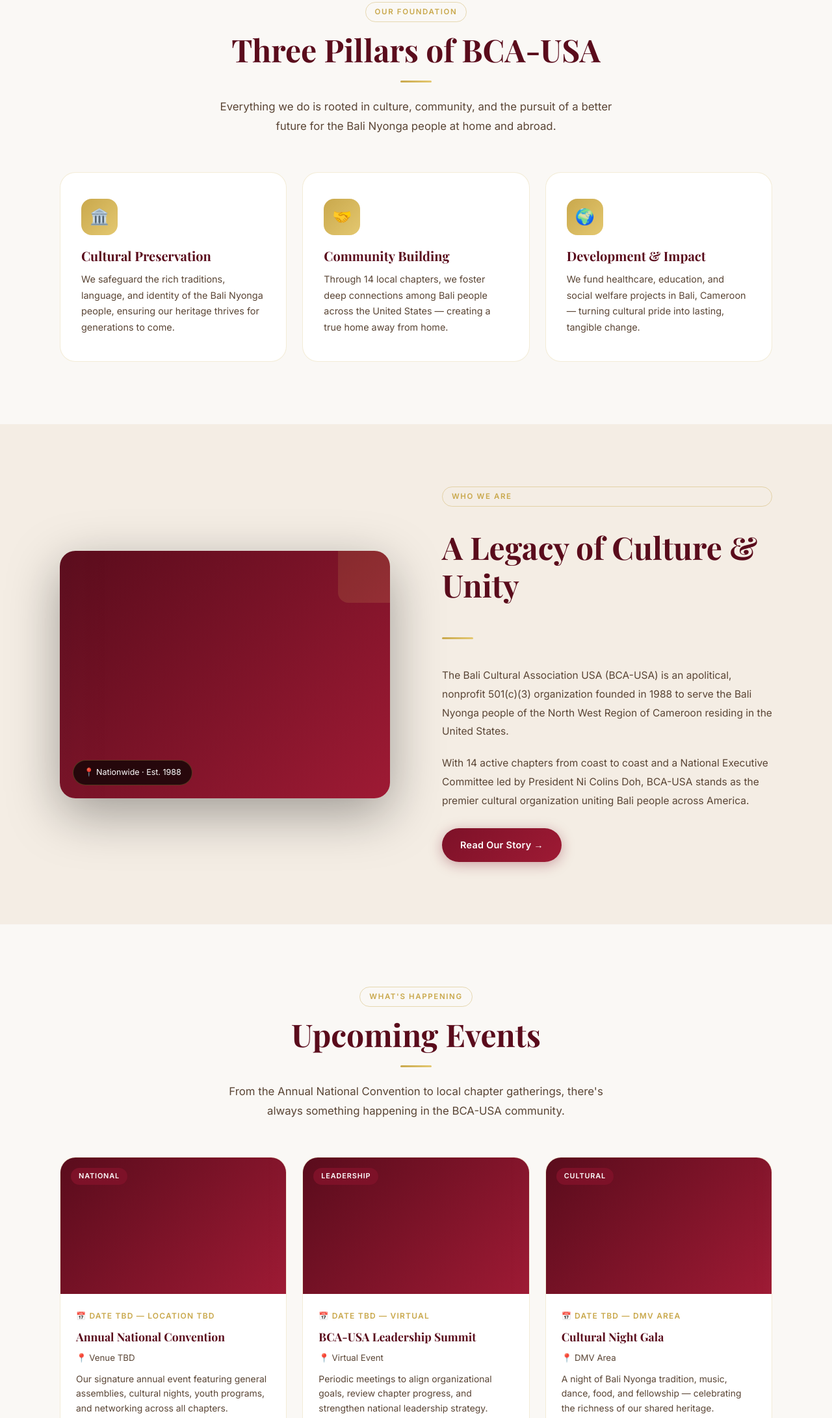
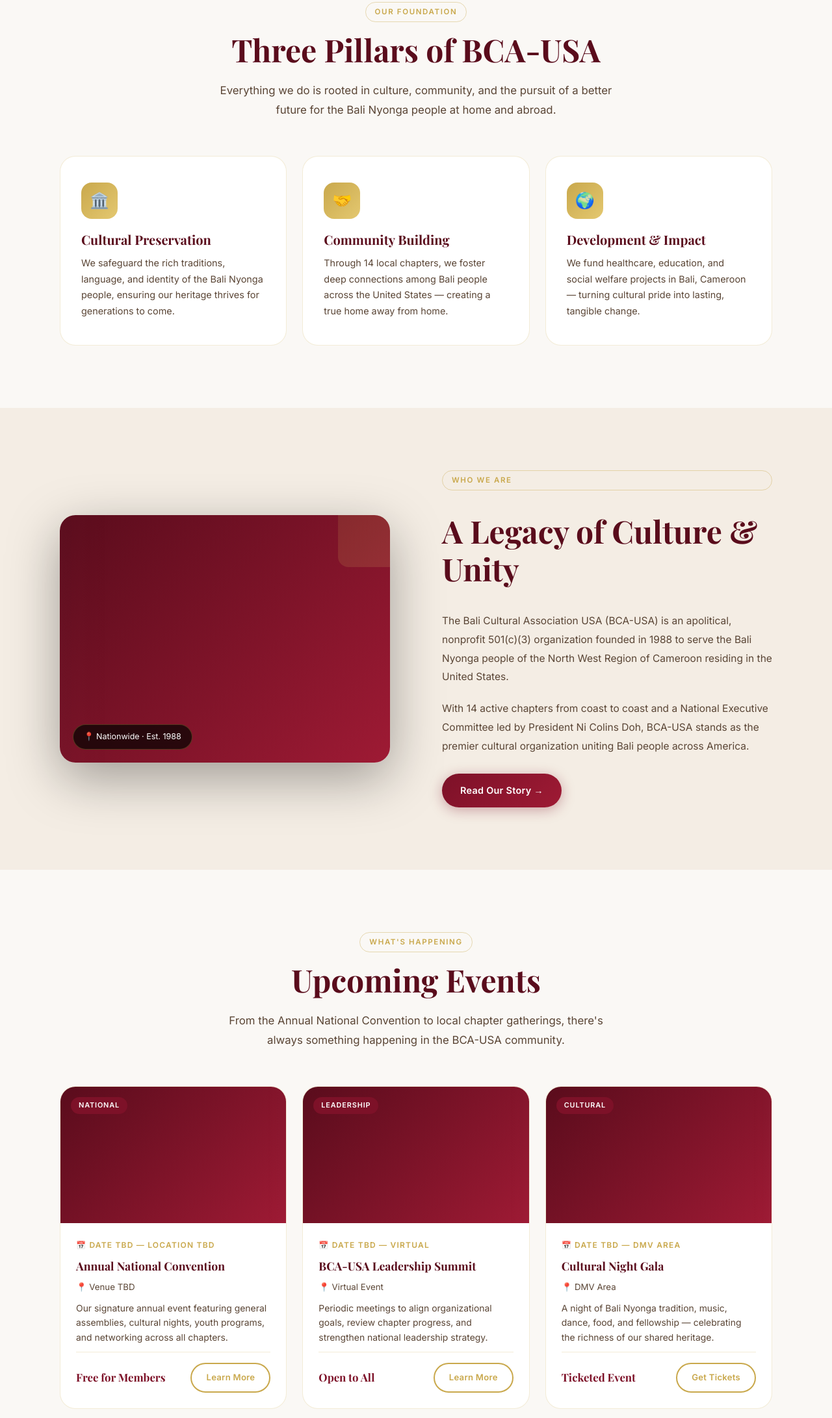
Before and after one commit to dantehsema/BCA-USA, a plain HTML site: page index.html in a window 1280 px wide. Shown: the part 1198-3381 px from the top of the page at 65% size. Drawn offline with nearby package versions, Linux system fonts and the light colour scheme; a web font is replaced by a local one.

Commit message:
Remove all gold divider bars from all pages

```diff
--- a/index.html
+++ b/index.html
@@ -89,7 +89,6 @@
       <div class="text-center reveal">
         <span class="badge">Our Foundation</span>
         <h2 class="section-title dark">Three Pillars of BCA-USA</h2>
-        <div class="divider center"></div>
         <p class="lead">Everything we do is rooted in culture, community, and the pursuit of a better future for the Bali Nyonga people at home and abroad.</p>
       </div>
       <div class="pillars-grid">
@@ -124,7 +123,6 @@
         <div class="about-body reveal reveal-delay-1">
           <span class="badge">Who We Are</span>
           <h2 class="section-title dark">A Legacy of Culture &amp; Unity</h2>
-          <div class="divider"></div>
           <p>The Bali Cultural Association USA (BCA-USA) is an apolitical, nonprofit 501(c)(3) organization founded in 1988 to serve the Bali Nyonga people of the North West Region of Cameroon residing in the United States.</p>
           <p>With 14 active chapters from coast to coast and a National Executive Committee led by President Ni Colins Doh, BCA-USA stands as the premier cultural organization uniting Bali people across America.</p>
           <a href="about.html" class="btn btn-burg" id="about-readmore-btn" style="margin-top:8px;align-self:flex-start">Read Our Story →</a>
@@ -139,7 +137,6 @@
       <div class="text-center reveal">
         <span class="badge">What's Happening</span>
         <h2 class="section-title dark">Upcoming Events</h2>
-        <div class="divider center"></div>
         <p class="lead">From the Annual National Convention to local chapter gatherings, there's always something happening in the BCA-USA community.</p>
       </div>
       <div class="events-grid">
@@ -222,7 +219,6 @@
       <div class="text-center reveal">
         <span class="badge">Across the Nation</span>
         <h2 class="section-title dark">Our 14 Chapters</h2>
-        <div class="divider center"></div>
         <p class="lead">BCA-USA has active chapters spanning the United States. Find your nearest chapter and get involved.</p>
       </div>
       <div class="chapters-grid">
```
Also changed, not shown: contact.html (+0 -2 lines), events.html (+0 -2 lines), join.html (+0 -1 lines).
